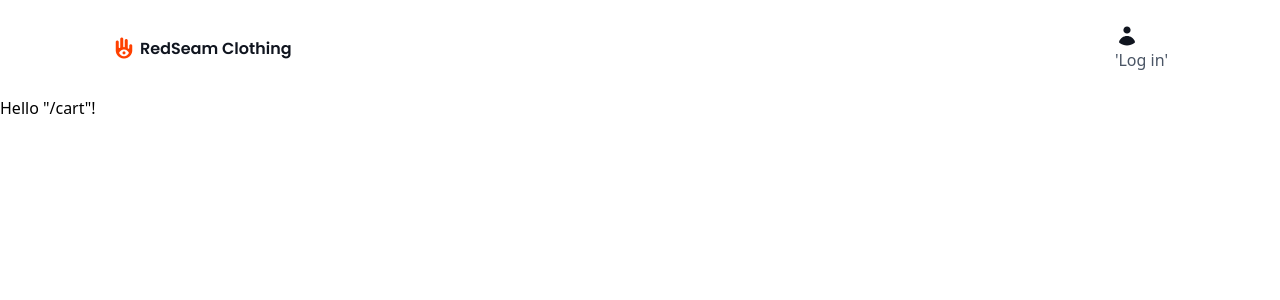
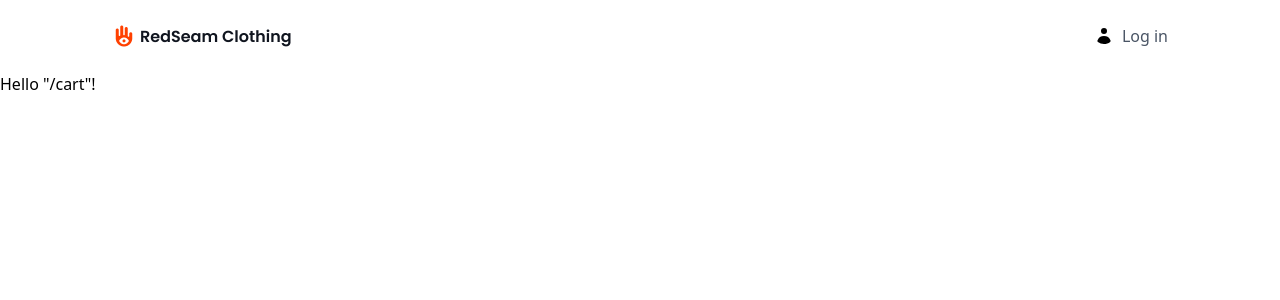
Before and after one commit to lashatatu/lt-redberry-redseam, a React (Vite) app: page /cart in a window 1280 px wide. Shown: the top 300 px of the page. Built offline with nearby package versions, Linux system fonts and the light colour scheme.

Commit message:
registration was broken wasnt uploading image fixed it

```diff
--- a/src/Components/HeaderComponent.jsx
+++ b/src/Components/HeaderComponent.jsx
@@ -1,7 +1,6 @@
 import React, { useEffect, useState } from "react";
 import { Link } from "@tanstack/react-router";
-import { HiShoppingCart } from "react-icons/hi2";
-
+import { HiShoppingCart, HiMiniUser } from "react-icons/hi2";
 
 const HeaderComponent = () => {
   const [isLoggedIn, setIsLoggedIn] = useState(false);
@@ -33,29 +32,29 @@ const HeaderComponent = () => {
           </div>
         </div>
         <button className='flex items-center space-x-2 text-gray-600'>
-
-          <span>{isLoggedIn ? <div>
-            <HiShoppingCart size={24} fill='black'/>
-            <img src='' alt='' />
-          </div> : <div>
-            <svg
-              width='24'
-              height='24'
-              viewBox='0 0 20 20'
-              fill='none'
-              xmlns='http://www.w3.org/2000/svg'
-            >
-              <path
-                d='M10.001 8C11.6578 8 13.001 6.65685 13.001 5C13.001 3.34315 11.6578 2 10.001 2C8.34412 2 7.00098 3.34315 7.00098 5C7.00098 6.65685 8.34412 8 10.001 8Z'
-                fill='#10151F'
-              />
-              <path
-                d='M3.46615 14.4935C3.27126 15.0016 3.44533 15.571 3.87518 15.9046C5.56753 17.218 7.69299 18 10.0011 18C12.3115 18 14.439 17.2164 16.1322 15.9006C16.5618 15.5667 16.7355 14.9971 16.5403 14.4892C15.531 11.8635 12.9852 10 10.004 10C7.02129 10 4.47427 11.8656 3.46615 14.4935Z'
-                fill='#10151F'
-              />
-            </svg>
-            <span>'Log in'</span>
-          </div>}</span>
+          <span>
+            {isLoggedIn ? (
+              <div className='flex items-center space-x-3'>
+                <HiShoppingCart size={24} fill='black' />
+                {avatar ? (
+                  <img
+                    src={avatar}
+                    alt='User avatar'
+                    className='w-8 h-8 rounded-full object-cover border border-gray-300'
+                  />
+                ) : (
+                  <div className='w-8 h-8 rounded-full flex items-center justify-center border border-gray-300'>
+                    <HiMiniUser size={20} fill='black' />
+                  </div>
+                )}
+              </div>
+            ) : (
+              <Link to={'/'} className='flex items-center space-x-2'>
+                  <HiMiniUser size={20} fill='black' />
+                  <span>Log in</span>
+              </Link>
+            )}
+          </span>
         </button>
       </header>
     </div>
--- a/src/Components/LogInComponent.jsx
+++ b/src/Components/LogInComponent.jsx
@@ -74,6 +74,8 @@ const LogInComponent = ({onRegisterClick}) => {
       setSuccess(true);
       setError(null);
       localStorage.setItem('isLoggedIn', 'true');
+      localStorage.setItem('token', data.token);
+      localStorage.setItem('userAvatar', data.user.avatar || '');
     },
     onError: (err) => {
       setError(err.message || "Failed to log in");
--- a/src/Components/PriceFilterComponent.jsx
+++ b/src/Components/PriceFilterComponent.jsx
@@ -1,4 +1,5 @@
 import { useState } from "react";
+import { HiOutlineAdjustmentsHorizontal } from "react-icons/hi2";
 
 const PriceFilterComponent = ({filterRef,showFilter,onToggle,onSort,sort,price_from,price_to}) => {
   const [priceFrom, setPriceFrom] = useState(price_from || "");
@@ -10,14 +11,7 @@ const PriceFilterComponent = ({filterRef,showFilter,onToggle,onSort,sort,price_f
         onClick={onToggle}
         type='button'
       >
-        <svg width='20' height='20' viewBox='0 0 24 25' fill='none' xmlns='http://www.w3.org/2000/svg'>
-          <path
-            d='M10.5 6.5L20.25 6.5M10.5 6.5C10.5 7.32843 9.82843 8 9 8C8.17157 8 7.5 7.32843 7.5 6.5M10.5 6.5C10.5 5.67157 9.82843 5 9 5C8.17157 5 7.5 5.67157 7.5 6.5M3.75 6.5H7.5M10.5 18.5H20.25M10.5 18.5C10.5 19.3284 9.82843 20 9 20C8.17157 20 7.5 19.3284 7.5 18.5M10.5 18.5C10.5 17.6716 9.82843 17 9 17C8.17157 17 7.5 17.6716 7.5 18.5M3.75 18.5L7.5 18.5M16.5 12.5L20.25 12.5M16.5 12.5C16.5 13.3284 15.8284 14 15 14C14.1716 14 13.5 13.3284 13.5 12.5M16.5 12.5C16.5 11.6716 15.8284 11 15 11C14.1716 11 13.5 11.6716 13.5 12.5M3.75 12.5H13.5'
-            stroke='#0F172A'
-            strokeWidth='1.5'
-            strokeLinecap='round'
-            strokeLinejoin='round' />
-        </svg>
+        <HiOutlineAdjustmentsHorizontal size={20} from={'black'}/>
         <span>filter</span>
       </button>
       {showFilter && (
--- a/src/Components/RegisterComponent.jsx
+++ b/src/Components/RegisterComponent.jsx
@@ -36,9 +36,13 @@ const RegisterComponent = ({ onLoginClick }) => {
     avatar: null,
   });
 
+  const handleAvatarChange = (file) => {
+    setFormData((prev) => ({ ...prev, avatar: file }));
+  };
+
   const mutation = useMutation({
     mutationFn: registerUser,
-    onSuccess: () => {
+    onSuccess: (data) => {
       setFormData({
         username: '',
         email: '',
@@ -46,6 +50,9 @@ const RegisterComponent = ({ onLoginClick }) => {
         password_confirmation: '',
         avatar: null,
       });
+      localStorage.setItem('isLoggedIn', 'true');
+      localStorage.setItem('token', data.token);
+      localStorage.setItem('userAvatar', data.user.avatar || '');
     },
   });
 
@@ -81,7 +88,7 @@ const RegisterComponent = ({ onLoginClick }) => {
         <div className='w-full h-1/2 max-w-3/5 mb-12'>
           <h1 className='text-5xl font-bold text-gray-900 mb-12'>Register</h1>
           <form onSubmit={handleSubmit} className='space-y-6' encType='multipart/form-data'>
-            <RegisterImageUploadComponent/>
+            <RegisterImageUploadComponent onImageChange={handleAvatarChange}/>
             <div>
               <input
                 type='text'
--- a/src/Components/RegisterImageUploadComponent.jsx
+++ b/src/Components/RegisterImageUploadComponent.jsx
@@ -1,7 +1,7 @@
 import { FaCamera } from "react-icons/fa6";
 import { useRef, useState } from "react";
 
-const RegisterImageUploadComponent = () => {
+const RegisterImageUploadComponent = ({ onImageChange }) => {
   const [uploadImage, setUploadImage] = useState("");
   const fileInputRef = useRef(null);
 
@@ -13,12 +13,16 @@ const RegisterImageUploadComponent = () => {
         setUploadImage(reader.result);
       };
       reader.readAsDataURL(file);
+      if (onImageChange) onImageChange(file); // Pass file to parent
+    } else {
+      if (onImageChange) onImageChange(null);
     }
   };
 
   const handleRemove = () => {
     setUploadImage("");
     if (fileInputRef.current) fileInputRef.current.value = "";
+    if (onImageChange) onImageChange(null);
   };
 
   const openFileDialog = () => {
```
